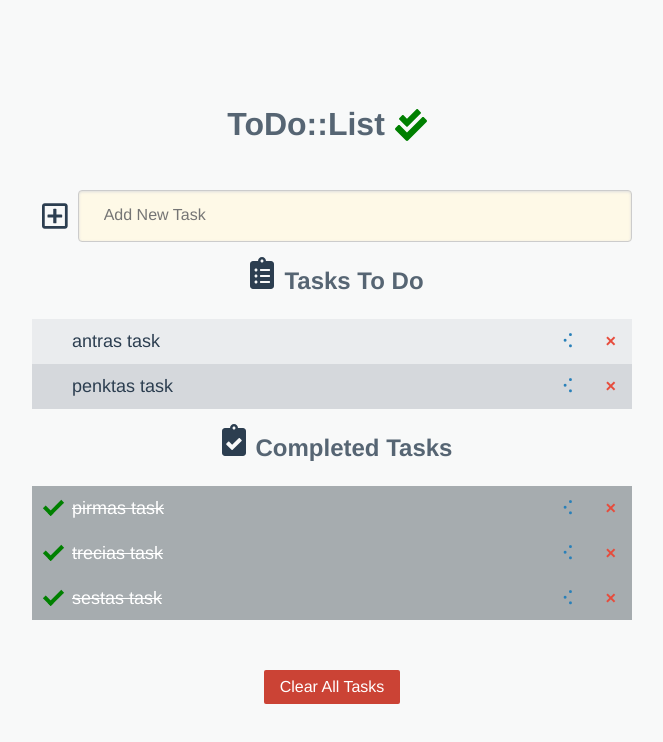
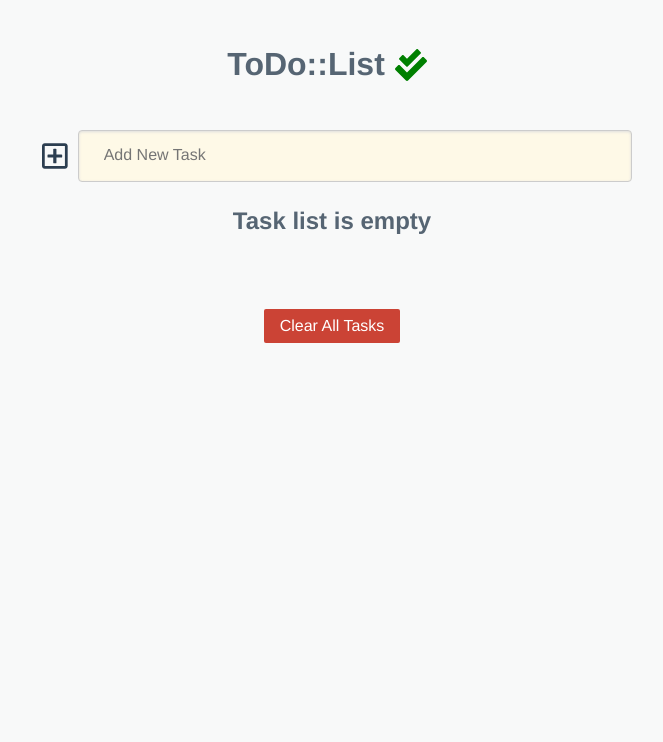
Before and after one commit to skarware/Vue_ToDo_App, a Vue app: page / in a window 1280 px wide. Shown: the top 742 px of the page, without its empty margins (308-971 px from the left). Built offline with nearby package versions, Linux system fonts and the light colour scheme.

Commit message:
localStorage functionallity added

```diff
--- a/src/App.vue
+++ b/src/App.vue
@@ -18,6 +18,8 @@
                        @updateInput="updateTask"
                 />
             </div>
+
+            <h2 v-if="tasksArr.length === 0">Task list is empty</h2>
 
             <div id="tasks-container">
                 <div v-if="isTodoListNotEmpty" id="toDoTasks">
@@ -51,7 +53,7 @@
             </div>
         </div>
 
-        <button id="clearButton" class="pure-button">Clear All Tasks</button>
+        <button v-on:click="clearTasksArr" id="clearButton" class="pure-button">Clear All Tasks</button>
 
     </div>
 </template>
@@ -68,36 +70,21 @@
                 name: '',
                 inputStr: '',
                 indexToEditTasksArr: null,
-                tasksArr: [
-                    {
-                        id: 1,
-                        title: 'pirmas task',
-                        done: true
-                    },
-                    {
-                        id: 2,
-                        title: 'antras task',
-                        done: false
-                    },
-                    {
-                        id: 3,
-                        title: 'trecias task',
-                        done: true
-                    },
-                    {
-                        id: 5,
-                        title: 'penktas task',
-                        done: false
-                    },
-                    {
-                        id: 6,
-                        title: 'sestas task',
-                        done: true
-                    },
-                ]
+                tasksArr: []
             }
         },
-        watch: {},
+        watch: {
+            // auto save tasks array to localStorage
+            tasksArr: {
+                // This will let Vue know to look inside the array
+                deep: true,
+                // We have to move our method to a handler field
+                handler() {
+                    console.log("auto save invoked");
+                    localStorage.setItem('tasks', JSON.stringify(this.tasksArr));   // localStorage.setItem('key', 'value')
+                }
+            },
+        },
         computed: {
             todoListComputed: function () {
                 return this.tasksArr.filter(task => !task.done);
@@ -119,7 +106,21 @@
                 return this.completedListComputed.length > 0;
             },
         },
+        mounted() {
+            this.init();
+        },
         methods: {
+            init() {
+                // load task from localStorage if any
+                this.tasksArr = localStorage.getItem('tasks') ? JSON.parse(localStorage.getItem('tasks')) : []; // localStorage.getItem('key');
+                console.log("init() method invoked")
+            },
+            clearTasksArr() {
+                // clear tasks from localStorage
+                localStorage.clear();
+                // reset tasks array to empty one
+                this.tasksArr = [];
+            },
             addTask(taskTitle) {
                 if (taskTitle !== '') {
                     // push new task obj into array
@@ -191,7 +192,7 @@
         -moz-osx-font-smoothing: grayscale;
         text-align: center;
         color: #2c3e50;
-        margin-top: 60px;
+        /*margin-top: 60px;*/
     }
 
     /* Include the padding and border in an element's total width and height */
```
